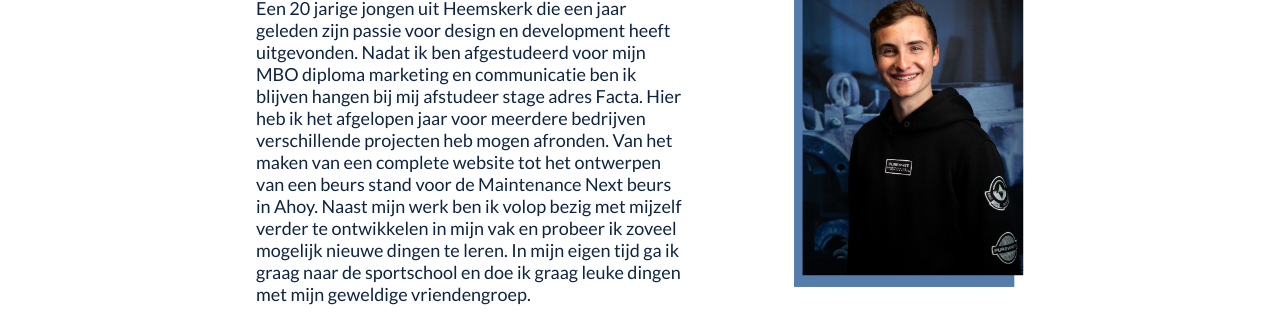
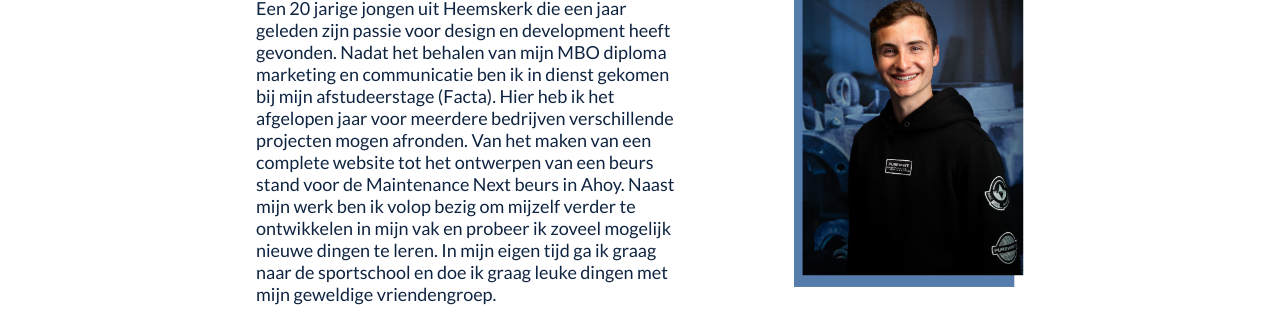
Before and after one commit to SamSminia/Sam-Sminia, a plain HTML site: page Wie-ben-ik.html in a window 1280 px wide. Shown: the part 466-800 px from the top of the page. Drawn offline with Linux system fonts and the light colour scheme.

Commit message:
Update Wie-ben-ik.html
tekst ik ben sam aanpassing

```diff
--- a/Wie-ben-ik.html
+++ b/Wie-ben-ik.html
@@ -47,17 +47,7 @@
       <div class="textwiebenik">
         <h2 class="ikbensam">Ik ben Sam</h2>
         <p>
-          Een 20 jarige jongen uit Heemskerk die een jaar geleden zijn passie
-          voor design en development heeft uitgevonden. Nadat ik ben
-          afgestudeerd voor mijn MBO diploma marketing en communicatie ben ik
-          blijven hangen bij mij afstudeer stage adres Facta. Hier heb ik het
-          afgelopen jaar voor meerdere bedrijven verschillende projecten heb
-          mogen afronden. Van het maken van een complete website tot het
-          ontwerpen van een beurs stand voor de Maintenance Next beurs in Ahoy.
-          Naast mijn werk ben ik volop bezig met mijzelf verder te ontwikkelen
-          in mijn vak en probeer ik zoveel mogelijk nieuwe dingen te leren. In
-          mijn eigen tijd ga ik graag naar de sportschool en doe ik graag leuke
-          dingen met mijn geweldige vriendengroep.
+         Een 20 jarige jongen uit Heemskerk die een jaar geleden zijn passie voor design en development heeft gevonden. Nadat het behalen van mijn MBO diploma marketing en communicatie ben ik in dienst gekomen bij mijn afstudeerstage (Facta). Hier heb ik het afgelopen jaar voor meerdere bedrijven verschillende projecten mogen afronden. Van het maken van een complete website tot het ontwerpen van een beurs stand voor de Maintenance Next beurs in Ahoy. Naast mijn werk ben ik volop bezig om mijzelf verder te ontwikkelen in mijn vak en probeer ik zoveel mogelijk nieuwe dingen te leren. In mijn eigen tijd ga ik graag naar de sportschool en doe ik graag leuke dingen met mijn geweldige vriendengroep.
         </p>
       </div>
       <div class="portretfoto-blok">
```
